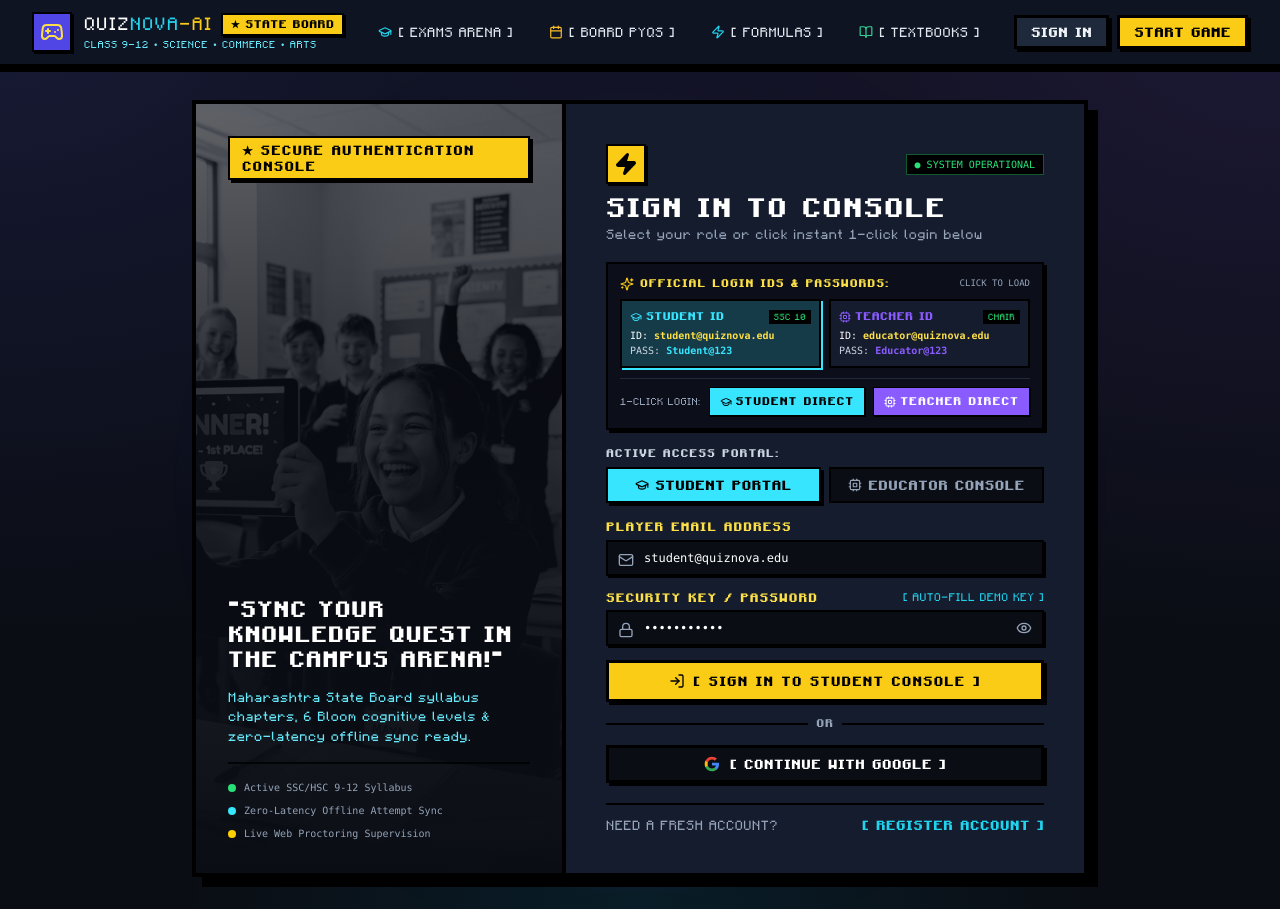
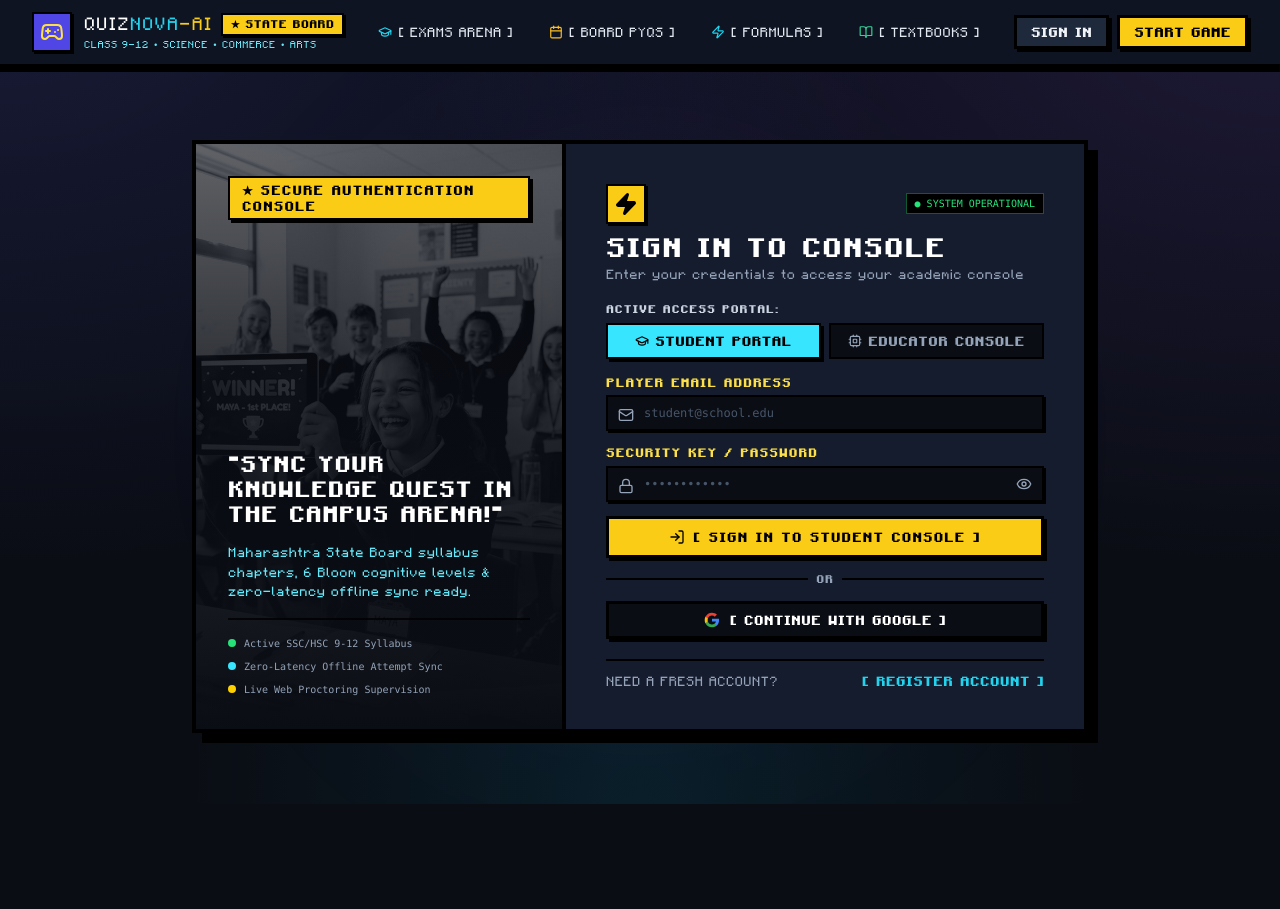
Before and after one commit to Saadansari9/QuizNova-AI, a Next.js app in the folder frontend/: page /login in a window 1280 px wide. After the commit the page ends 804 px from the top, so only its background shows below. Built offline with nearby package versions, Linux system fonts and the light colour scheme; no server answers.

Commit message:
style: remove demo credentials card from login UI for a clean production interface

```diff
--- a/frontend/src/app/(auth)/login/page.tsx
+++ b/frontend/src/app/(auth)/login/page.tsx
@@ -31,8 +31,8 @@
 
   const [selectedRole, setSelectedRole] = useState<UserRole>('Student');
   const [formData, setFormData] = useState({
-    email: 'student@quiznova.edu',
-    password: 'Student@123',
+    email: '',
+    password: '',
   });
   const [showPassword, setShowPassword] = useState(false);
   const [errors, setErrors] = useState<{ email?: string; password?: string }>({});
@@ -40,42 +40,6 @@
   const [successMsg, setSuccessMsg] = useState<string | null>(null);
   const [isSubmitting, setIsSubmitting] = useState(false);
   const [isGoogleLoading, setIsGoogleLoading] = useState(false);
-
-  // Quick 1-Click Profile Login Handler
-  const handleQuickLogin = async (role: UserRole) => {
-    setServerError(null);
-    setSuccessMsg(null);
-    setIsSubmitting(true);
-    setSelectedRole(role);
-
-    const demoEmail = role === 'Educator' ? 'educator@quiznova.edu' : 'student@quiznova.edu';
-    const demoPass = role === 'Educator' ? 'Educator@123' : 'Student@123';
-
-    setFormData({ email: demoEmail, password: demoPass });
-
-    try {
-      const result = await login(demoEmail, demoPass, role);
-      if (result.success) {
-        setSuccessMsg(`Authenticated as ${role === 'Educator' ? 'Prof. Anjali Deshmukh' : 'Saad Ansari'}! Launching console...`);
-        const target =
-          redirectUrl && redirectUrl !== '/dashboard'
-            ? redirectUrl
-            : role === 'Educator'
-            ? '/dashboard/educator'
-            : '/dashboard/student';
-
-        setTimeout(() => {
-          window.location.href = target;
-        }, 400);
-      } else {
-        setServerError(result.message || 'Login encountered an unexpected issue.');
-        setIsSubmitting(false);
-      }
-    } catch (err: any) {
-      setServerError(err?.message || 'Login failed. Please try again.');
-      setIsSubmitting(false);
-    }
-  };
 
   const validateForm = () => {
     const err: { email?: string; password?: string } = {};
@@ -219,86 +183,7 @@
             <h1 className="text-xl sm:text-2xl font-bold text-white tracking-wide uppercase">
               SIGN IN TO CONSOLE
             </h1>
-            <p className="text-xs text-slate-400 mt-0.5">Select your role or click instant 1-click login below</p>
-          </div>
-
-          {/* Official Test Credentials Card */}
-          <div className="mb-4 p-3 bg-[#0c0f1a] border-2 border-black shadow-[3px_3px_0_0_#000]">
-            <div className="flex items-center justify-between mb-2">
-              <span className="text-[10px] font-bold text-yellow-300 uppercase tracking-wider flex items-center gap-1.5 font-minecraft">
-                <Sparkles className="w-3.5 h-3.5 text-yellow-400" /> OFFICIAL LOGIN IDS &amp; PASSWORDS:
-              </span>
-              <span className="text-[9px] font-mono text-slate-400">CLICK TO LOAD</span>
-            </div>
-
-            <div className="grid grid-cols-1 sm:grid-cols-2 gap-2 text-left font-mono">
-              {/* Student Card */}
-              <div
-                onClick={() => {
-                  setSelectedRole('Student');
-                  setFormData({ email: 'student@quiznova.edu', password: 'Student@123' });
-                }}
-                className={`p-2 border-2 border-black cursor-pointer transition-all ${
-                  selectedRole === 'Student'
-                    ? 'bg-[#38E5FF]/20 border-[#38E5FF] shadow-[2px_2px_0_0_#38E5FF]'
-                    : 'bg-[#151c2e] hover:bg-[#1a233a]'
-                }`}
-              >
-                <div className="flex items-center justify-between mb-1">
-                  <span className="text-[10px] font-bold text-[#38E5FF] uppercase font-minecraft flex items-center gap-1">
-                    <GraduationCap className="w-3 h-3" /> STUDENT ID
-                  </span>
-                  <span className="text-[8px] px-1 bg-black text-[#27E279] border border-black font-minecraft">SSC 10</span>
-                </div>
-                <p className="text-[10px] text-white">ID: <span className="text-yellow-300 font-bold">student@quiznova.edu</span></p>
-                <p className="text-[10px] text-slate-300">PASS: <span className="text-[#38E5FF] font-bold">Student@123</span></p>
-              </div>
-
-              {/* Educator Card */}
-              <div
-                onClick={() => {
-                  setSelectedRole('Educator');
-                  setFormData({ email: 'educator@quiznova.edu', password: 'Educator@123' });
-                }}
-                className={`p-2 border-2 border-black cursor-pointer transition-all ${
-                  selectedRole === 'Educator'
-                    ? 'bg-[#8A5CFF]/20 border-[#8A5CFF] shadow-[2px_2px_0_0_#8A5CFF]'
-                    : 'bg-[#151c2e] hover:bg-[#1a233a]'
-                }`}
-              >
-                <div className="flex items-center justify-between mb-1">
-                  <span className="text-[10px] font-bold text-[#8A5CFF] uppercase font-minecraft flex items-center gap-1">
-                    <Cpu className="w-3 h-3" /> TEACHER ID
-                  </span>
-                  <span className="text-[8px] px-1 bg-black text-[#27E279] border border-black font-minecraft">CHAIR</span>
-                </div>
-                <p className="text-[10px] text-white">ID: <span className="text-yellow-300 font-bold">educator@quiznova.edu</span></p>
-                <p className="text-[10px] text-slate-300">PASS: <span className="text-[#8A5CFF] font-bold">Educator@123</span></p>
-              </div>
-            </div>
-
-            {/* Instant 1-Click Launch Bar */}
-            <div className="mt-2.5 pt-2 border-t border-slate-800 flex items-center gap-2">
-              <span className="text-[9px] text-slate-400 font-minecraft uppercase">1-CLICK LOGIN:</span>
-              <button
-                type="button"
-                onClick={() => handleQuickLogin('Student')}
-                disabled={isSubmitting}
-                className="flex-1 py-1.5 bg-[#38E5FF] hover:bg-[#2dc3d9] text-black text-[10px] font-bold uppercase tracking-wider flex items-center justify-center gap-1 cursor-pointer border border-black shadow-[1px_1px_0_0_#000]"
-              >
-                <GraduationCap className="w-3 h-3" />
-                <span>STUDENT DIRECT</span>
-              </button>
-              <button
-                type="button"
-                onClick={() => handleQuickLogin('Educator')}
-                disabled={isSubmitting}
-                className="flex-1 py-1.5 bg-[#8A5CFF] hover:bg-[#784de8] text-white text-[10px] font-bold uppercase tracking-wider flex items-center justify-center gap-1 cursor-pointer border border-black shadow-[1px_1px_0_0_#000]"
-              >
-                <Cpu className="w-3 h-3" />
-                <span>TEACHER DIRECT</span>
-              </button>
-            </div>
+            <p className="text-xs text-slate-400 mt-0.5">Enter your credentials to access your academic console</p>
           </div>
 
           {/* Portal Role Selector Toggle */}
@@ -375,7 +260,7 @@
                   type="email"
                   value={formData.email}
                   onChange={(e) => setFormData({ ...formData, email: e.target.value })}
-                  placeholder={selectedRole === 'Educator' ? 'educator@quiznova.edu' : 'student@quiznova.edu'}
+                  placeholder={selectedRole === 'Educator' ? 'educator@school.edu' : 'student@school.edu'}
                   className={'w-full pl-9 pr-4 py-2 bg-[#0a0d14] border-2 text-xs font-mono text-white placeholder:text-slate-600 focus:outline-none transition-all ' +
                     (errors.email
                       ? 'border-red-500 shadow-[2px_2px_0_0_#ef4444]'
@@ -390,13 +275,6 @@
                 <label className="block text-[11px] font-bold text-yellow-300 uppercase tracking-wider">
                   SECURITY KEY / PASSWORD
                 </label>
-                <button
-                  type="button"
-                  onClick={() => setFormData({ ...formData, password: 'password123' })}
-                  className="text-[10px] text-cyan-400 hover:underline cursor-pointer"
-                >
-                  [ AUTO-FILL DEMO KEY ]
-                </button>
               </div>
               <div className="relative">
                 <Lock className="w-4 h-4 text-slate-400 absolute left-3 top-3" />
```
